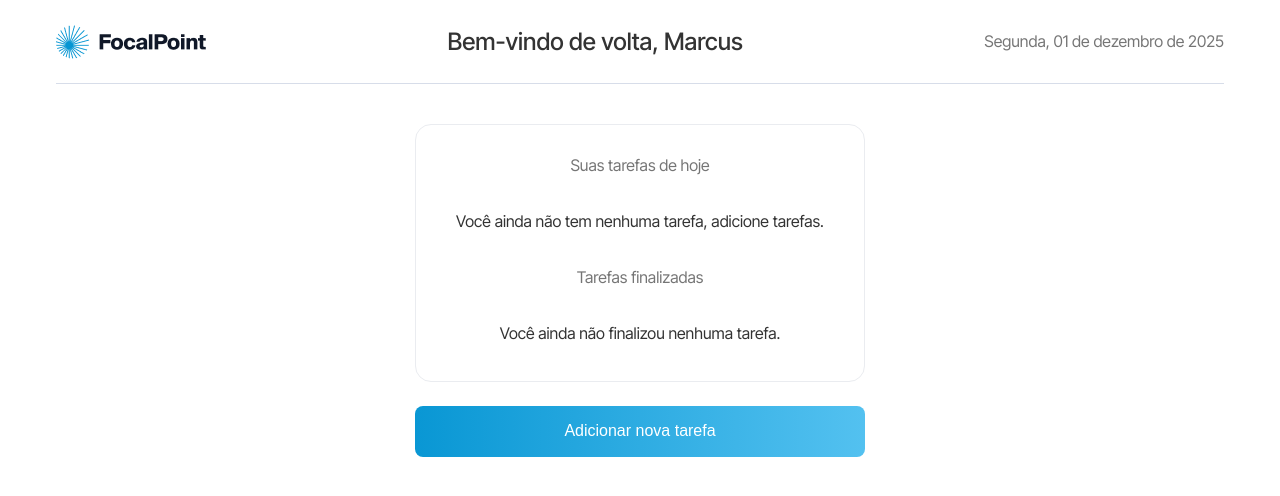
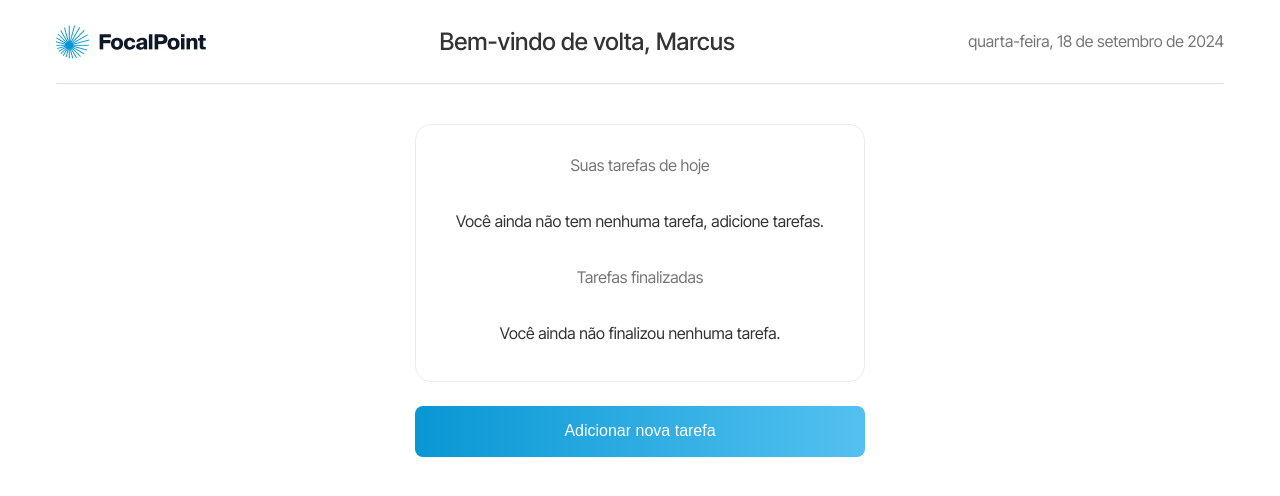
Before and after one commit to breno-aredes/focal-point, a Next.js app: page / in a window 1280 px wide. Shown: the top 496 px of the page. Built offline with nearby package versions, Linux system fonts and the light colour scheme.

Commit message:
feat: add real date on header

```diff
--- a/package.json
+++ b/package.json
@@ -10,6 +10,7 @@
   },
   "dependencies": {
     "@types/react-icons": "^2.2.7",
+    "date-fns": "^4.1.0",
     "next": "14.2.12",
     "react": "^18",
     "react-dom": "^18",
--- a/src/components/header/index.tsx
+++ b/src/components/header/index.tsx
@@ -1,14 +1,21 @@
 import "@/styles/components/header.scss";
 import Logo from "@/assets/logo.png";
 import Image from "next/image";
+import { format } from "date-fns";
+import { ptBR } from "date-fns/locale";
 
 export default function Header() {
+  const currentDate = new Date();
+  const formattedDate = format(currentDate, "EEEE, dd 'de' MMMM 'de' yyyy", {
+    locale: ptBR,
+  });
+
   return (
     <div className="header-container">
       <header>
         <Image src={Logo} alt="Logo" />
-        <h1>Bem-vindo de volta, Marcus </h1>
-        <h2>Segunda, 01 de dezembro de 2025</h2>
+        <h1>Bem-vindo de volta, Marcus</h1>
+        <h2>{formattedDate}</h2>
       </header>
     </div>
   );
```
Also changed, not shown: 1 other file (tests, documents, lock files or other folders).
